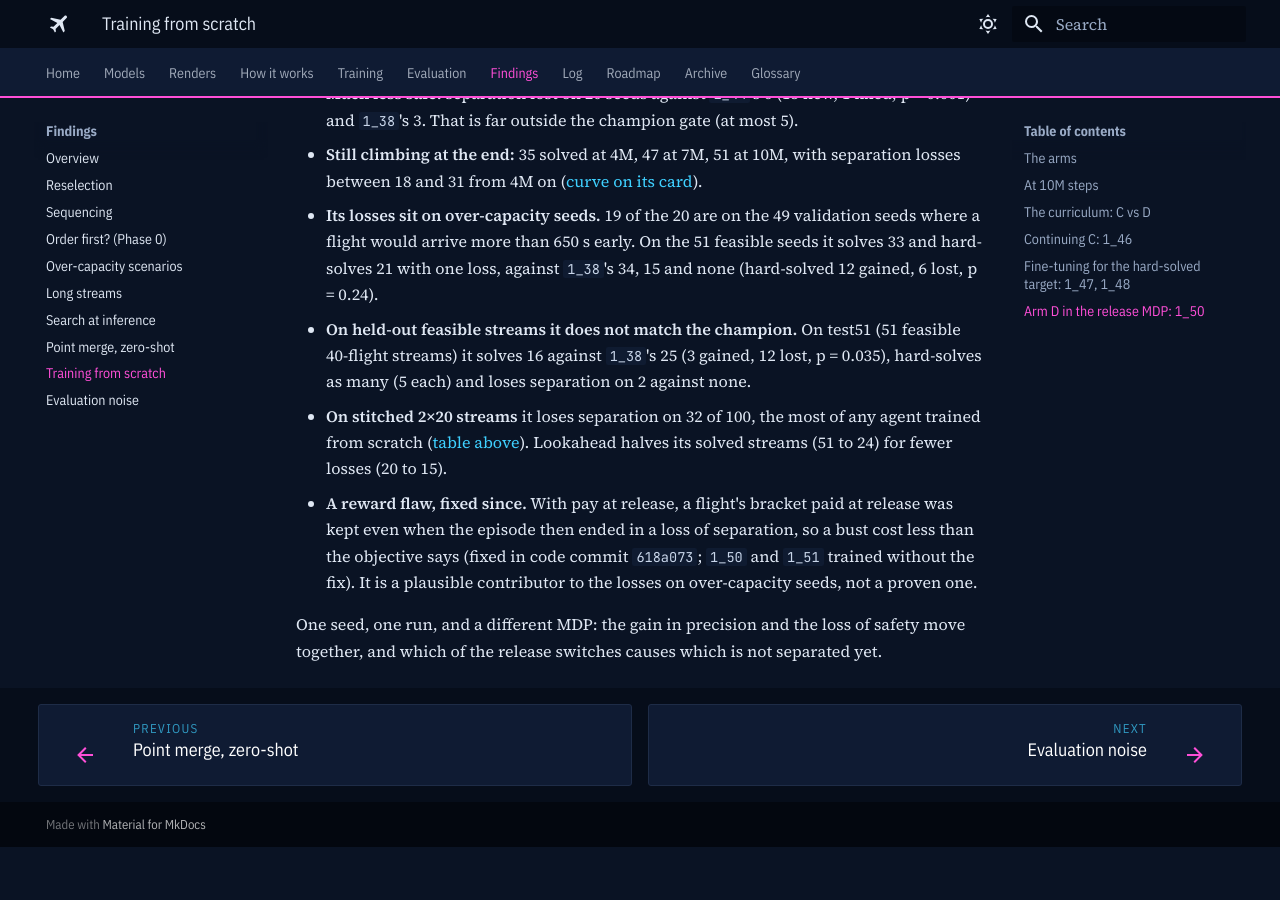
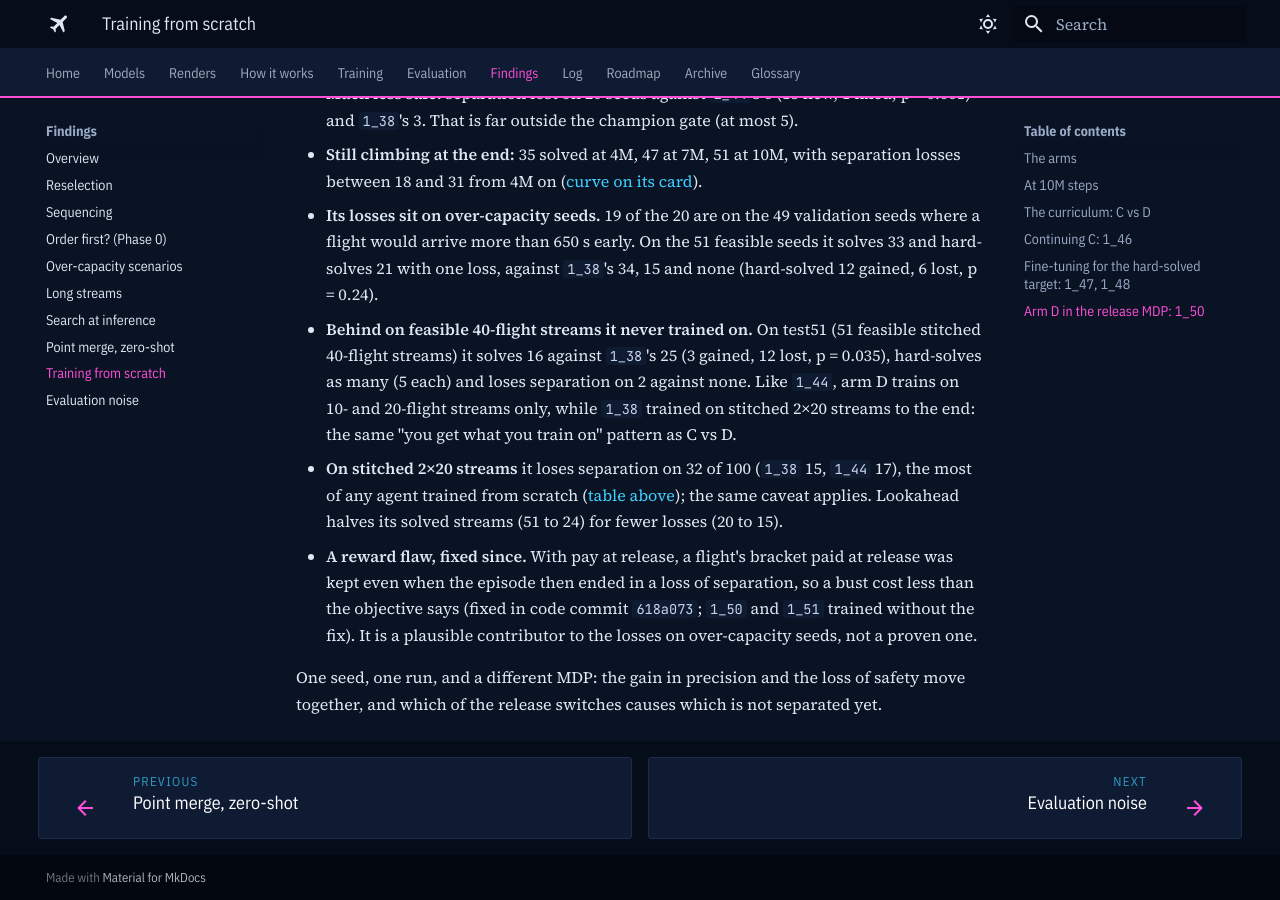
Before and after one commit to leander-grech/tada-single-agent-docs, an MkDocs documentation site: the page built from docs/findings/curriculum.md, in a window 1280 px wide and 900 px high, scrolled down 5151 px. Built offline with MkDocs 1.6.1 and Material for MkDocs 9.7.7, drawn with Linux system fonts in a browser that asks for light colours; before the commit the page ends 5998 px from its top, so only the background shows below that.

Commit message:
1_50: test51 and stitched gaps are on 40-flight streams arm D never trains on (wording from the training session)
Co-Authored-By: Claude Opus 5.5 <noreply@anthropic.com>
Claude-Session: https://claude.ai/code/session_011cQwNGAAp9jfepqDZp5X8B

```diff
--- a/docs/findings/curriculum.md
+++ b/docs/findings/curriculum.md
@@ -120,11 +120,13 @@ redrawn at reset until feasible. It is scored in that environment, on the same 1
 - **Its losses sit on over-capacity seeds.** 19 of the 20 are on the 49 validation seeds where a
   flight would arrive more than 650 s early. On the 51 feasible seeds it solves 33 and hard-solves
   21 with one loss, against `1_38`'s 34, 15 and none (hard-solved 12 gained, 6 lost, p = 0.24).
-- **On held-out feasible streams it does not match the champion.** On test51 (51 feasible
+- **Behind on feasible 40-flight streams it never trained on.** On test51 (51 feasible stitched
   40-flight streams) it solves 16 against `1_38`'s 25 (3 gained, 12 lost, p = 0.035), hard-solves
-  as many (5 each) and loses separation on 2 against none.
-- **On stitched 2×20 streams** it loses separation on 32 of 100, the most of any agent trained
-  from scratch ([table above](#at-10m-steps)). Lookahead halves its solved streams (51 to 24) for fewer losses
+  as many (5 each) and loses separation on 2 against none. Like `1_44`, arm D trains on 10- and
+  20-flight streams only, while `1_38` trained on stitched 2×20 streams to the end: the same "you
+  get what you train on" pattern as C vs D.
+- **On stitched 2×20 streams** it loses separation on 32 of 100 (`1_38` 15, `1_44` 17), the most of
+  any agent trained from scratch ([table above](#at-10m-steps)); the same caveat applies. Lookahead halves its solved streams (51 to 24) for fewer losses
   (20 to 15).
 - **A reward flaw, fixed since.** With pay at release, a flight's bracket paid at release was kept
   even when the episode then ended in a loss of separation, so a bust cost less than the objective
--- a/models.yaml
+++ b/models.yaml
@@ -62,7 +62,7 @@ models:
     whats_new: "From scratch in the release MDP: locked flights released from the window (±30 s), bracket paid at release, flat deviation potential, feasible-only training by redraw at reset (≤ 650 s early), ±30 s bracket worth 4. Recipe arm D (10 flights to 2.5M, then 20 to 10M), LR 3e-4 to 3e-5, seed 1."
     curve: [{file: experiments/atc_run_1_50_scratch_d_release_s1/track.csv, kind: track}]
     evals: {f20: experiments/atc_run_1_50_scratch_d_release_s1/track_scores/final_model.csv}   # track_windowed.py's score of the final model
-    note: "19 of its 20 losses of separation are on the 49 validation seeds with a flight more than 650 s early (validation_seed_capacity.csv). On the 51 feasible seeds it solves 33 and hard-solves 21 with 1 loss, against 1_38's 34, 15 and 0 (hard-solved 12 gained, 6 lost, p = 0.24). On the held-out feasible 40-flight streams (test51) it solves fewer than 1_38 (16 vs 25; 3 gained, 12 lost, p = 0.035), hard-solves as many (5 each), and loses 2. Trained with a reward flaw since fixed (code commit 618a073): with pay at release, a flight's bracket paid at release was kept even when the episode then ended in a loss of separation, so a bust cost less than the objective says. Runs after that commit take the release payments of flights still airborne back on a bust. This is a plausible contributor to its losses on over-capacity seeds, not a proven one."
+    note: "19 of its 20 losses of separation are on the 49 validation seeds with a flight more than 650 s early (validation_seed_capacity.csv). On the 51 feasible seeds it solves 33 and hard-solves 21 with 1 loss, against 1_38's 34, 15 and 0 (hard-solved 12 gained, 6 lost, p = 0.24). So it is on par with 1_38 on feasible 20-flight streams, and behind on the feasible stitched 40-flight streams it never trained on: on test51 it solves 16 against 25 (3 gained, 12 lost, p = 0.035), hard-solves as many (5 each) and loses 2. Arm D trains on 10- and 20-flight streams only; 1_38 trained on stitched 2×20 streams to the end. Trained with a reward flaw since fixed (code commit 618a073): with pay at release, a flight's bracket paid at release was kept even when the episode then ended in a loss of separation, so a bust cost less than the objective says. Runs after that commit take the release payments of flights still airborne back on a bust. This is a plausible contributor to its losses on over-capacity seeds, not a proven one."
 
   - id: "1_51"
     track: windowed
```
Also changed, not shown: docs/models/1_50.md (+1 -1 lines).
